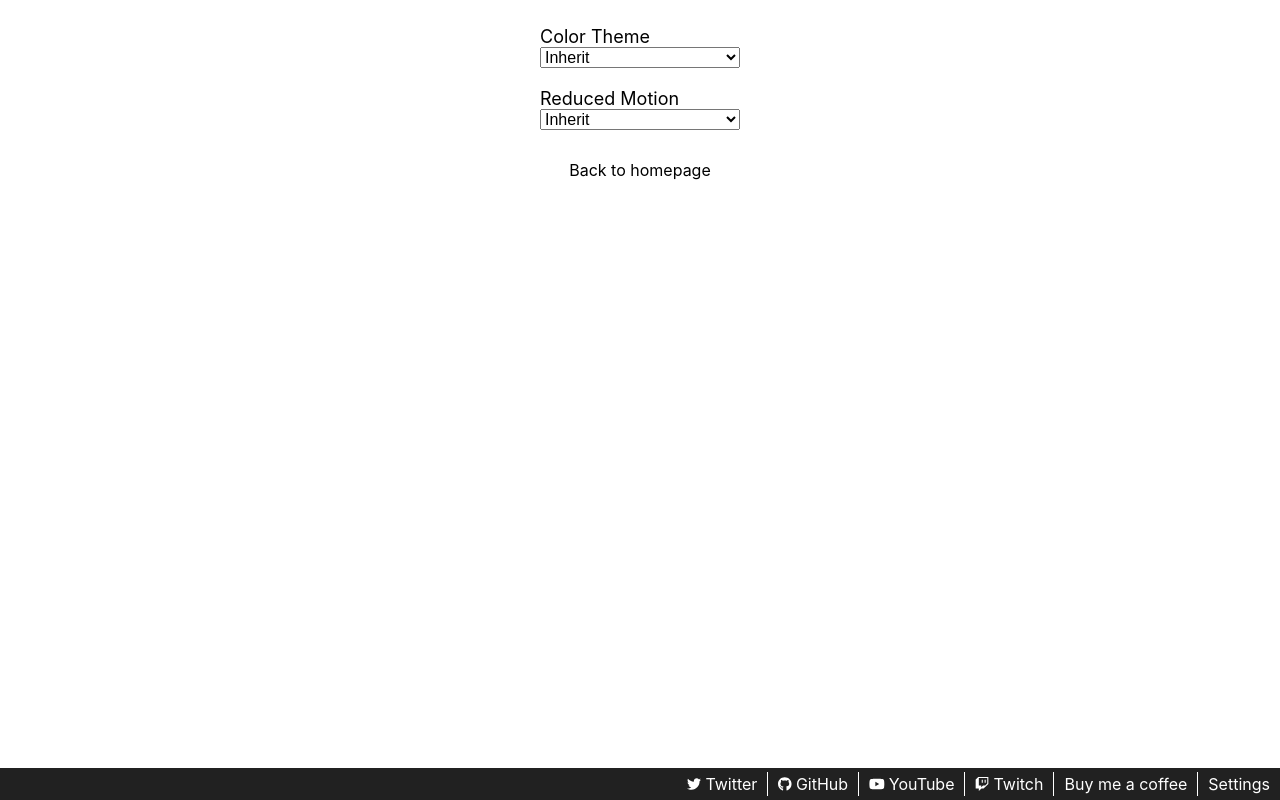
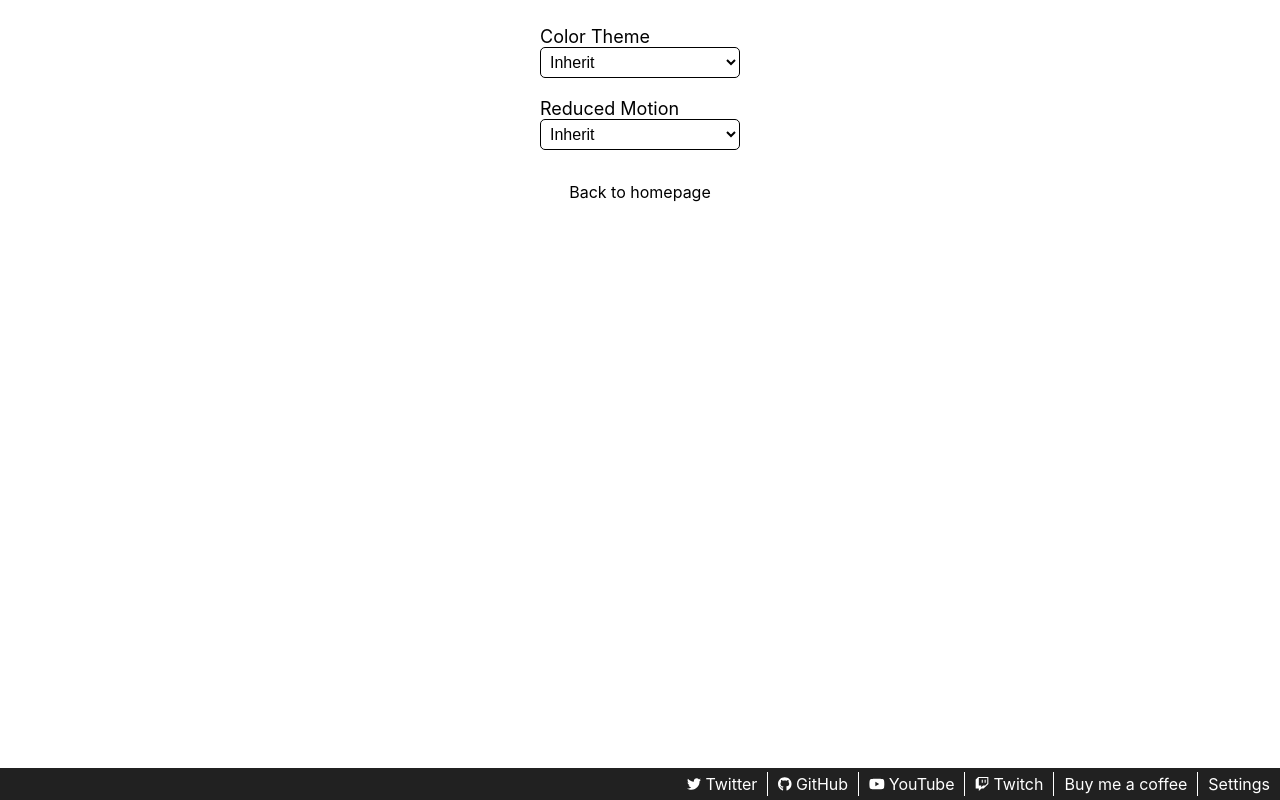
Before and after one commit to mr1upmachine/mr1upmachine-website, a React (Create React App) app: page /settings in a window 1280 px wide. Built offline with nearby package versions, Linux system fonts and the light colour scheme; what @fortawesome/pro-regular-svg-icons would draw is missing.

Commit message:
feat: consolidate styles

```diff
--- a/package.json
+++ b/package.json
@@ -1,6 +1,6 @@
 {
   "name": "mr1upmachine-website",
-  "version": "1.6.0",
+  "version": "1.7.0",
   "private": true,
   "dependencies": {
     "@fortawesome/fontawesome-pro": "^6.1.1",
--- /dev/null
+++ b/src/components/Divider/Divider.css
@@ -0,0 +1,11 @@
+:root,
+[data-theme] {
+  --divider-color: var(--main-text-color);
+}
+
+.divider {
+  border-right: 1px var(--divider-color) solid;
+  user-select: none;
+  padding-right: 8px;
+  margin-right: 8px;
+}
--- /dev/null
+++ b/src/components/Divider/Divider.tsx
@@ -0,0 +1,12 @@
+import "./Divider.css";
+
+interface DividerProps {
+  className?: string;
+}
+
+function Divider({ className }: DividerProps) {
+  const dividerElementClass = `divider ${className || ""}`.trim();
+  return <span className={dividerElementClass} aria-hidden="true"></span>;
+}
+
+export default Divider;
--- a/src/components/LinkAnchor/LinkAnchor.css
+++ b/src/components/LinkAnchor/LinkAnchor.css
@@ -1,10 +1,17 @@
 :root,
 [data-theme] {
   --link-anchor-color: var(--main-text-color);
+  --link-anchor-border-radius: var(--main-border-radius);
+  --link-anchor-focus-outline-color: var(--main-text-color);
+  --link-anchor-focus-outline-width: var(--main-focus-outline-width);
 }
 
 .link-anchor {
+  border-radius: var(--link-anchor-border-radius);
   color: var(--link-anchor-color);
+  outline-style: solid;
+  outline-width: 0;
+  padding: 2px;
   text-decoration: none;
 }
 
@@ -13,8 +20,8 @@
 }
 
 .link-anchor:focus {
-  outline: 1px var(--main-text-color-dark) solid;
-  border-radius: 3px;
+  outline-color: var(--link-anchor-focus-outline-color);
+  outline-width: var(--link-anchor-focus-outline-width);
 }
 
 .link-anchor-light {
--- a/src/components/VolumeSlider/VolumeSlider.css
+++ b/src/components/VolumeSlider/VolumeSlider.css
@@ -1,11 +1,13 @@
 :root,
 [data-theme] {
   --volume-slider-background-color: #212121;
+  --volume-slider-border-radius: var(--main-border-radius);
   --volume-slider-text-color: white;
-  --volume-slider-focus-outline: dodgerblue;
+  --volume-slider-focus-outline-color: dodgerblue;
+  --volume-slider-focus-outline-width: var(--main-focus-outline-width);
 }
 
-.party-volume-slider {
+.volume-slider {
   display: flex;
   flex-flow: column nowrap;
   justify-content: flex-end;
@@ -21,28 +23,37 @@
   padding-left: 3px;
   padding-right: 3px;
 
-  border-radius: 5px;
+  border-radius: var(--volume-slider-border-radius);
   background: var(--volume-slider-background-color);
 }
 
-.party-volume-slider:hover,
-.party-volume-slider:focus-within {
+.volume-slider:hover,
+.volume-slider:focus-within {
   opacity: 1;
 }
 
-.party-volume-range {
+.volume-slider-range {
+  position: absolute;
+  bottom: 108px;
+  right: -70px;
+
   cursor: pointer;
-  position: absolute;
-  right: -70px;
-  bottom: 108px;
+  padding-bottom: 4px;
+  padding-top: 4px;
+  transform: rotate(270deg);
   width: 170px;
-  transform: rotate(270deg);
-  padding-top: 4px;
-  padding-bottom: 4px;
-  border-radius: 5px;
+
+  border-radius: var(--volume-slider-border-radius);
+  outline-style: solid;
+  outline-width: 0;
 }
 
-.party-mute-button {
+.volume-slider-range:focus {
+  outline-color: var(--volume-slider-focus-outline-color);
+  outline-width: var(--volume-slider-focus-outline-width);
+}
+
+.volume-slider-mute-button {
   display: flex;
   justify-content: center;
   align-items: center;
@@ -51,7 +62,3 @@
   font-size: 20px;
   color: var(--volume-slider-text-color);
 }
-
-.party-volume-range:focus {
-  outline: 2px var(--volume-slider-focus-outline) solid;
-}
--- a/src/components/VolumeSlider/VolumeSlider.tsx
+++ b/src/components/VolumeSlider/VolumeSlider.tsx
@@ -38,10 +38,10 @@ function VolumeSlider({ audioSource }: VolumeSliderProps) {
   };
 
   return (
-    <div className="party-volume-slider">
+    <div className="volume-slider">
       <input
         type="range"
-        className="party-volume-range"
+        className="volume-slider-range"
         min="0"
         max="100"
         step="1"
@@ -49,7 +49,7 @@ function VolumeSlider({ audioSource }: VolumeSliderProps) {
         onInput={volumeRangeChange}
       />
       <Button
-        className="party-mute-button"
+        className="volume-slider-mute-button"
         compact={true}
         onClick={muteButtonClick}
       >
--- a/src/components/shared/ButtonSharedStyles.css
+++ b/src/components/shared/ButtonSharedStyles.css
@@ -1,15 +1,17 @@
 :root,
 [data-theme] {
   --button-background-color: transparent;
+  --button-border-radius: var(--main-border-radius);
+  --button-focus-outline-color: dodgerblue;
+  --button-focus-outline-width: var(--main-focus-outline-width);
+  --button-hover-background-color: #ffffff33;
   --button-text-color: var(--main-text-color);
-  --button-hover-background-color: #ffffff33;
-  --button-focus-outline-color: dodgerblue;
 }
 
 .button {
   text-decoration: none;
   border-style: none;
-  border-radius: 5px;
+  border-radius: var(--button-border-radius);
   margin: 0;
   padding: 8px 12px;
   width: auto;
@@ -40,7 +42,7 @@
 
 .button:focus {
   outline-color: var(--button-focus-outline-color);
-  outline-width: 2px;
+  outline-width: var(--button-focus-outline-width);
 }
 
 .button-primary {
--- a/src/containers/Footer/Footer.css
+++ b/src/containers/Footer/Footer.css
@@ -1,4 +1,7 @@
 .footer-root {
+  --footer-background-color: var(--main-background-color-dark);
+  --footer-text-color: var(--main-text-color-dark);
+
   flex: 0 0 auto;
 }
 
@@ -6,8 +9,8 @@
   display: flex;
   flex-flow: row nowrap;
   justify-content: flex-end;
-  background-color: var(--main-background-color-dark);
-  color: var(--main-text-color-dark);
+  background-color: var(--footer-background-color);
+  color: var(--footer-text-color);
   font-size: 16px;
   padding-top: 4px;
   padding-bottom: 4px;
@@ -42,30 +45,28 @@
   display: flex;
   align-items: center;
   gap: 4px;
-  padding: 2px;
+
+  --link-anchor-color: var(--footer-text-color);
+  --link-anchor-focus-outline-color: var(--footer-text-color);
 }
 
 .footer-link-divider {
-  border-right: 1px var(--main-text-color-dark) solid;
-  user-select: none;
-  padding-right: 8px;
-  margin-right: 8px;
+  --divider-color: var(--footer-text-color);
 }
 
 .footer-link-last-divider {
   display: none;
 }
 
-@media only screen and (max-width: 520px) {
+@media only screen and (max-width: 680px) {
   .footer-nav {
     justify-content: center;
     align-items: center;
     flex-flow: column nowrap;
+    gap: 4px;
   }
 
   .footer-link-group-divider {
     display: none;
-    padding-right: 0;
-    margin-right: 0;
   }
 }
--- a/src/containers/Footer/Footer.tsx
+++ b/src/containers/Footer/Footer.tsx
@@ -13,6 +13,7 @@ import { FontAwesomeIcon } from "@fortawesome/react-fontawesome";
 
 import "./Footer.css";
 import LinkAnchor from "../../components/LinkAnchor/LinkAnchor";
+import Divider from "../../components/Divider/Divider";
 
 interface LinkMeta {
   readonly key: string;
@@ -97,7 +98,7 @@ const LINK_ELEMENTS: readonly JSX.Element[] = LINK_GROUPS.map(
               />
               {link.display}
             </LinkAnchor>
-            <span className={dividerElementClass} aria-hidden="true"></span>
+            <Divider className={dividerElementClass} />
           </span>
         );
       })}
--- a/src/containers/Settings/Settings.css
+++ b/src/containers/Settings/Settings.css
@@ -42,6 +42,23 @@
   font-size: 16px;
 }
 
+.settings-select {
+  background-color: inherit;
+  border-color: var(--main-text-color);
+  border-radius: var(--main-border-radius);
+  color: var(--main-text-color);
+  cursor: pointer;
+  padding: 5px;
+}
+
+.settings-select:focus {
+  outline: var(--main-focus-outline-width) var(--main-text-color) solid;
+}
+
+.settings-select-option {
+  color: var(--main-background-color-dark);
+}
+
 .settings-homepage-link-container {
   flex: 1 1 auto;
   display: flex;
--- a/src/containers/Settings/Settings.tsx
+++ b/src/containers/Settings/Settings.tsx
@@ -55,16 +55,22 @@ function Settings() {
               Color Theme
             </label>
             <select
-              className="settings-form-control"
+              className="settings-form-control settings-select"
               id="color-theme-select"
               value={colorTheme}
               onChange={(e) =>
                 colorThemeChange(e.target.value as ColorThemeSetting)
               }
             >
-              <option value="inherit">Inherit</option>
-              <option value="light">Light</option>
-              <option value="dark">Dark</option>
+              <option className="settings-select-option" value="inherit">
+                Inherit
+              </option>
+              <option className="settings-select-option" value="light">
+                Light
+              </option>
+              <option className="settings-select-option" value="dark">
+                Dark
+              </option>
             </select>
           </div>
 
@@ -76,7 +82,7 @@ function Settings() {
               Reduced Motion
             </label>
             <select
-              className="settings-form-control"
+              className="settings-form-control settings-select"
               id="reduced-motion-select"
               value={reducedMotion.toString()}
               onChange={(e) =>
@@ -85,9 +91,15 @@ function Settings() {
                 )
               }
             >
-              <option value="inherit">Inherit</option>
-              <option value="true">True</option>
-              <option value="false">False</option>
+              <option className="settings-select-option" value="inherit">
+                Inherit
+              </option>
+              <option className="settings-select-option" value="true">
+                True
+              </option>
+              <option className="settings-select-option" value="false">
+                False
+              </option>
             </select>
           </div>
         </fieldset>
--- a/src/index.css
+++ b/src/index.css
@@ -27,6 +27,9 @@ code {
 
   --main-background-color: var(--main-background-color-light);
   --main-text-color: var(--main-text-color-light);
+
+  --main-border-radius: 5px;
+  --main-focus-outline-width: 2px;
 }
 
 [data-theme="dark"] {
```
Also changed, not shown: 1 other file (tests, documents, lock files or other folders).
